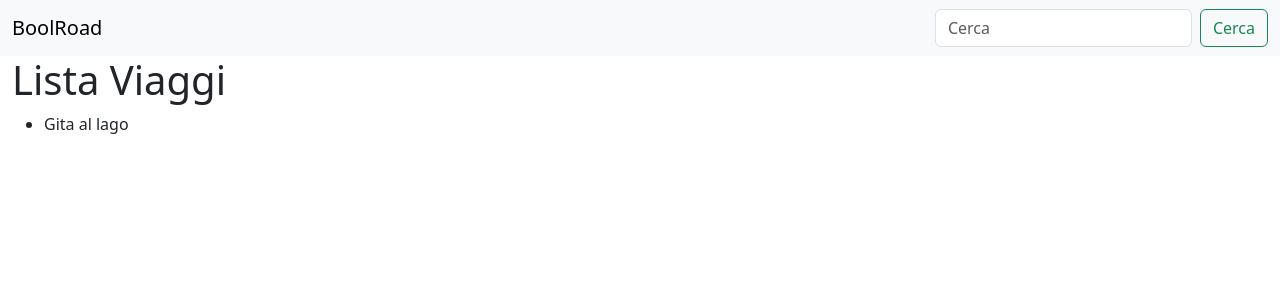
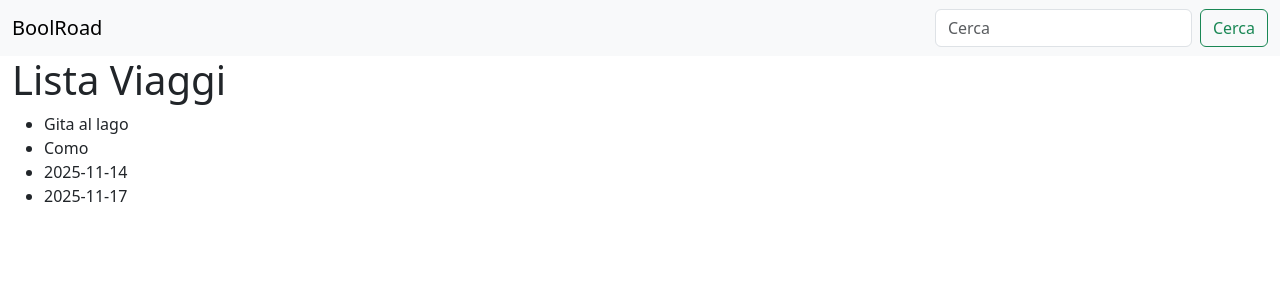
Before and after one commit to Johnnyfromtheblock4/boolroad, a React (Vite) app: page / in a window 1280 px wide. Shown: the top 300 px of the page. Built offline with nearby package versions, Linux system fonts and the light colour scheme.

Commit message:
[UPD] trip

```diff
--- a/src/pages/HomePage.jsx
+++ b/src/pages/HomePage.jsx
@@ -10,6 +10,9 @@ const HomePage = () => {
           <div className="col-12">
             <ul>
               <li>{trips[0].name}</li>
+              <li>{trips[0].city}</li>
+              <li>{trips[0].initialDate}</li>
+              <li>{trips[0].endDate}</li>
             </ul>
           </div>
         </div>
```
